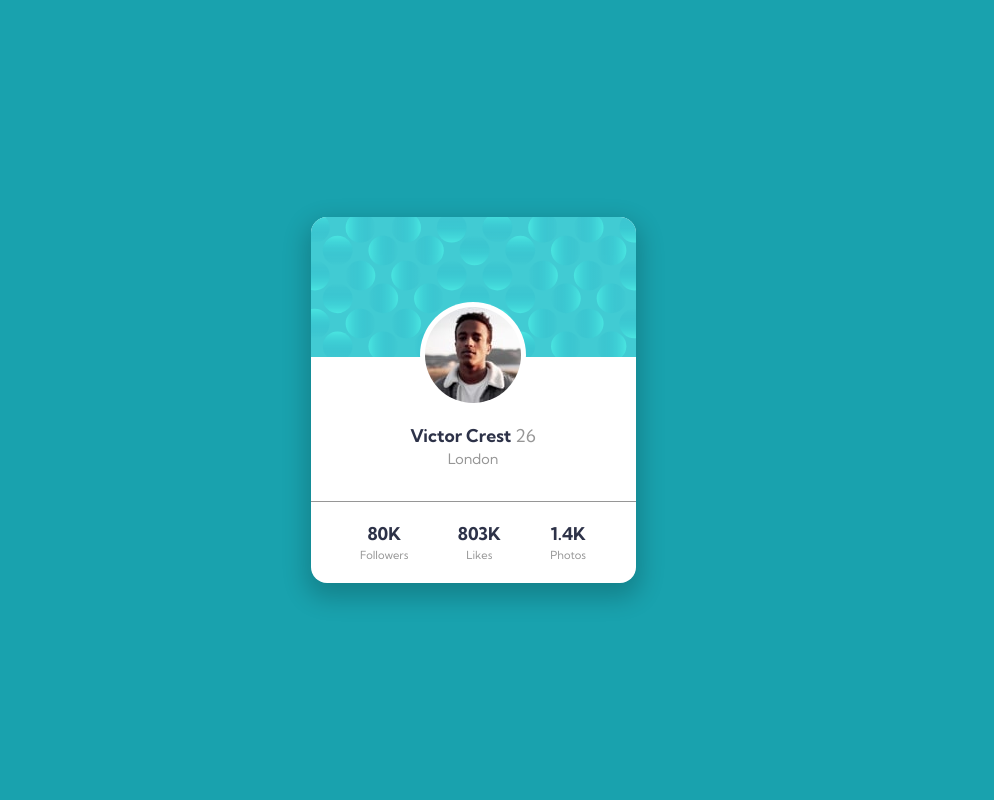
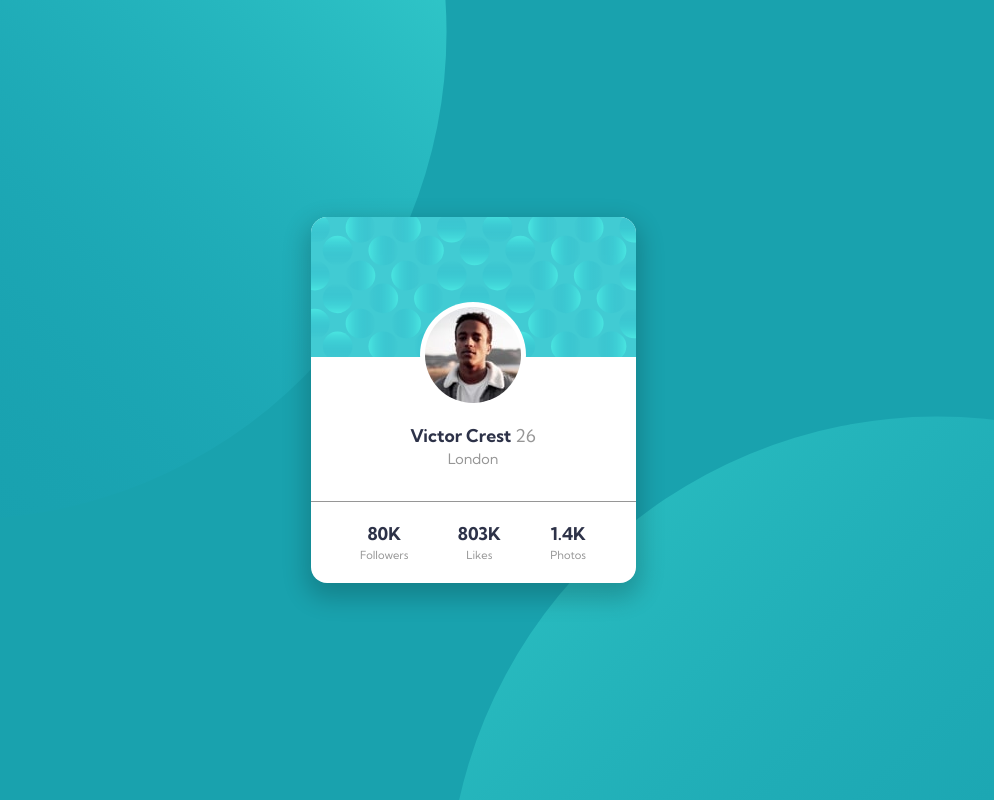
Before and after one commit to lost50U1/profile-card-component-main, a plain HTML site: page index.html in a window 1280 px wide. Shown: the whole page, without its empty margins (167-1161 px from the left). Drawn offline with Linux system fonts and the light colour scheme.

Commit message:
final commit background pattern

```diff
--- a/styles.css
+++ b/styles.css
@@ -36,10 +36,11 @@ h1 {
 
 /* main css  */
 
-/* todo fix the back ground and this project is complete */
-
 body {
-  background: hsl(185, 75%, 39%);
+  background: url(images/bg-pattern-top.svg), url(images/bg-pattern-bottom.svg);
+  background-position: right 52vw bottom 35vh, left 48vw top 52vh;
+  background-repeat: no-repeat;
+  background-color: hsl(185, 75%, 39%);
   font-family: "Kumbh Sans", sans-serif;
   font-size: 16px;
   display: grid;
```
